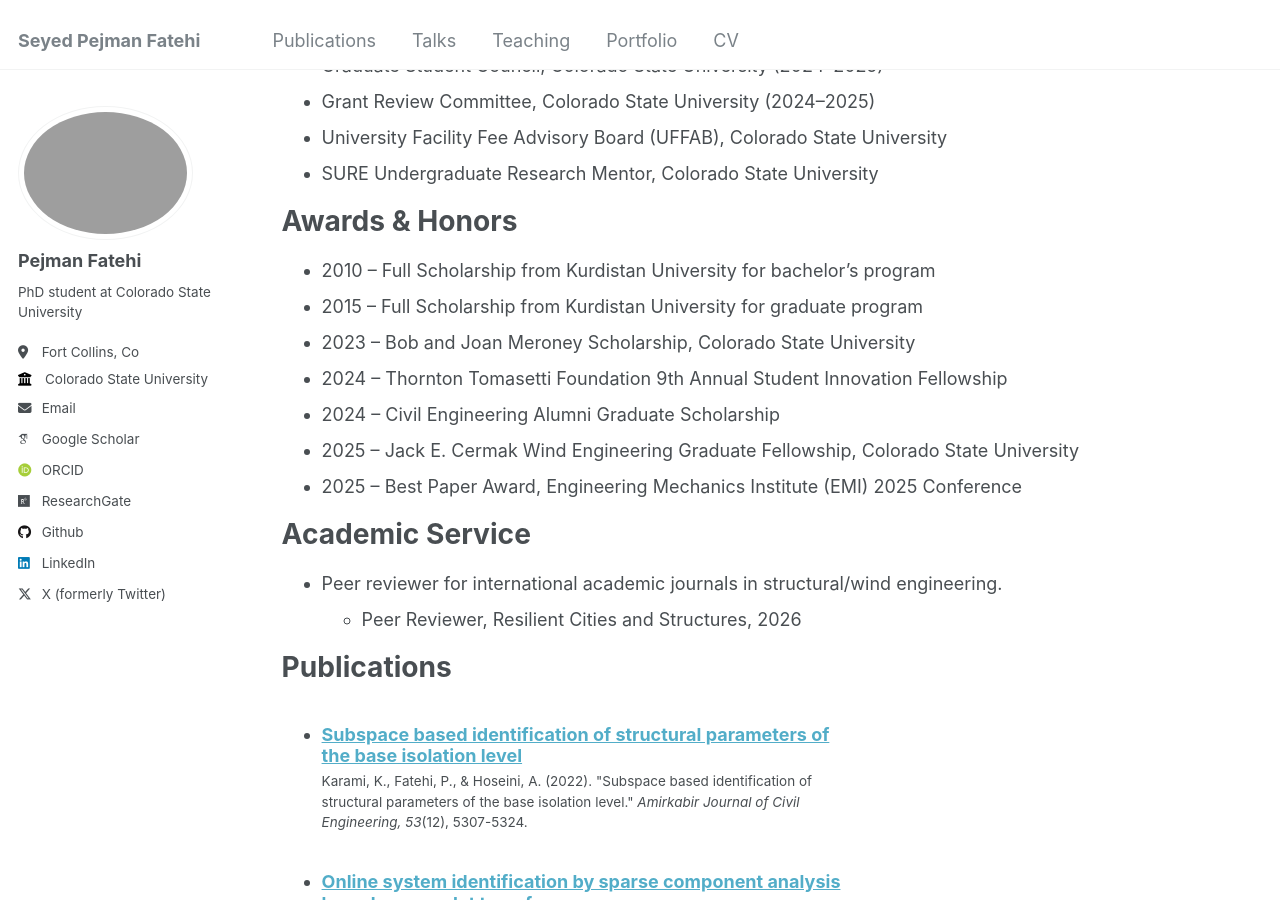
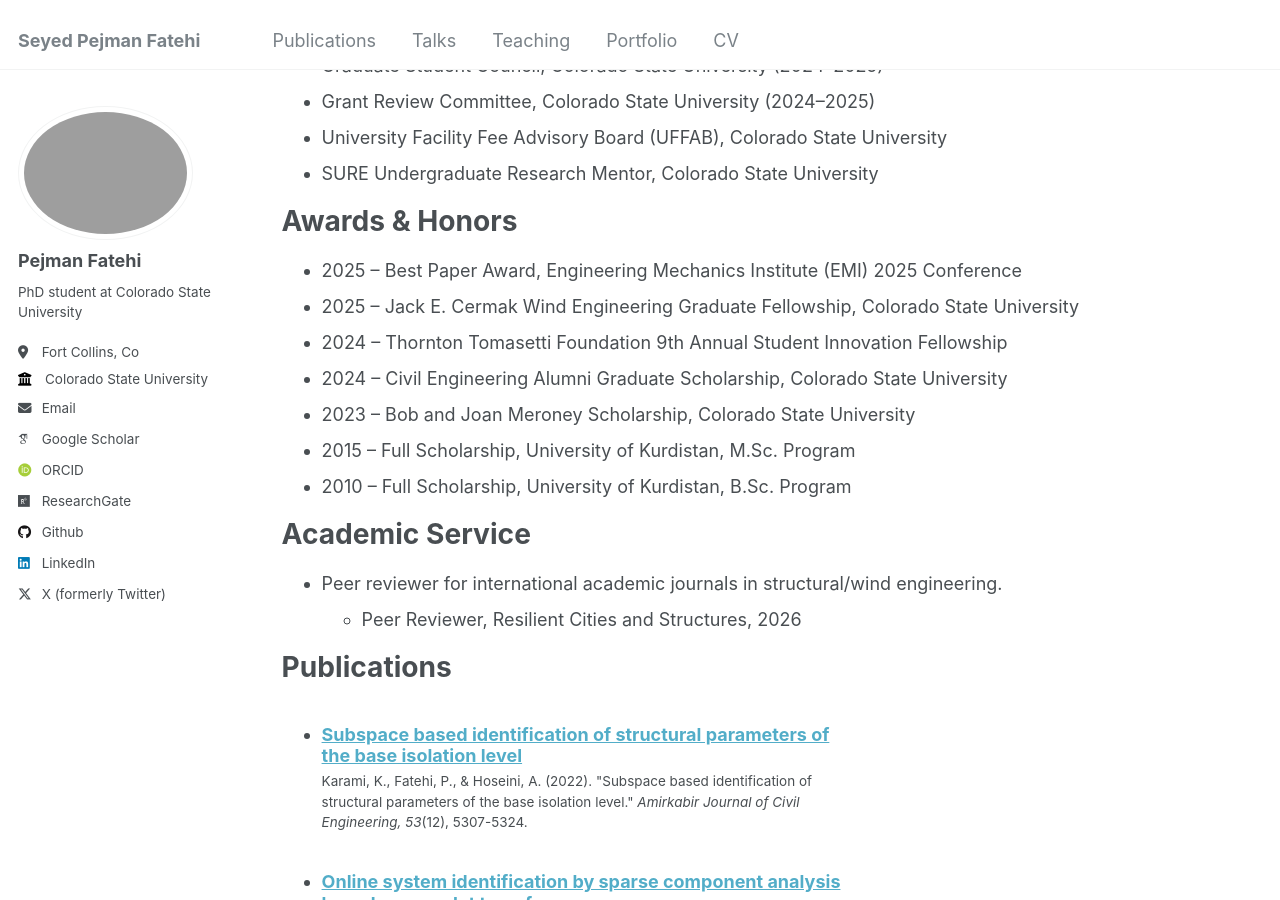
Before and after one commit to pejmanff/pejmanff.github.io, a Jekyll site: the page built from _pages/cv.md, in a window 1280 px wide and 900 px high, scrolled down 2085 px. Built offline with Jekyll 4.4.1, drawn with Linux system fonts in a browser that asks for light colours; some web fonts are replaced.

```diff
--- a/_pages/cv.md
+++ b/_pages/cv.md
@@ -81,13 +81,13 @@ Academic and University Service
 
 Awards & Honors
 ======
-* 2010 &ndash; Full Scholarship from Kurdistan University for bachelor's program
-* 2015 &ndash; Full Scholarship from Kurdistan University for graduate program
-* 2023 &ndash; Bob and Joan Meroney Scholarship, Colorado State University
-* 2024 &ndash; Thornton Tomasetti Foundation 9th Annual Student Innovation Fellowship
-* 2024 &ndash; Civil Engineering Alumni Graduate Scholarship
-* 2025 &ndash; Jack E. Cermak Wind Engineering Graduate Fellowship, Colorado State University
-* 2025 &ndash; Best Paper Award, Engineering Mechanics Institute (EMI) 2025 Conference
+* 2025 – Best Paper Award, Engineering Mechanics Institute (EMI) 2025 Conference
+* 2025 – Jack E. Cermak Wind Engineering Graduate Fellowship, Colorado State University
+* 2024 – Thornton Tomasetti Foundation 9th Annual Student Innovation Fellowship
+* 2024 – Civil Engineering Alumni Graduate Scholarship, Colorado State University
+* 2023 – Bob and Joan Meroney Scholarship, Colorado State University
+* 2015 – Full Scholarship, University of Kurdistan, M.Sc. Program
+* 2010 – Full Scholarship, University of Kurdistan, B.Sc. Program
 
 Academic Service
 ======
```
